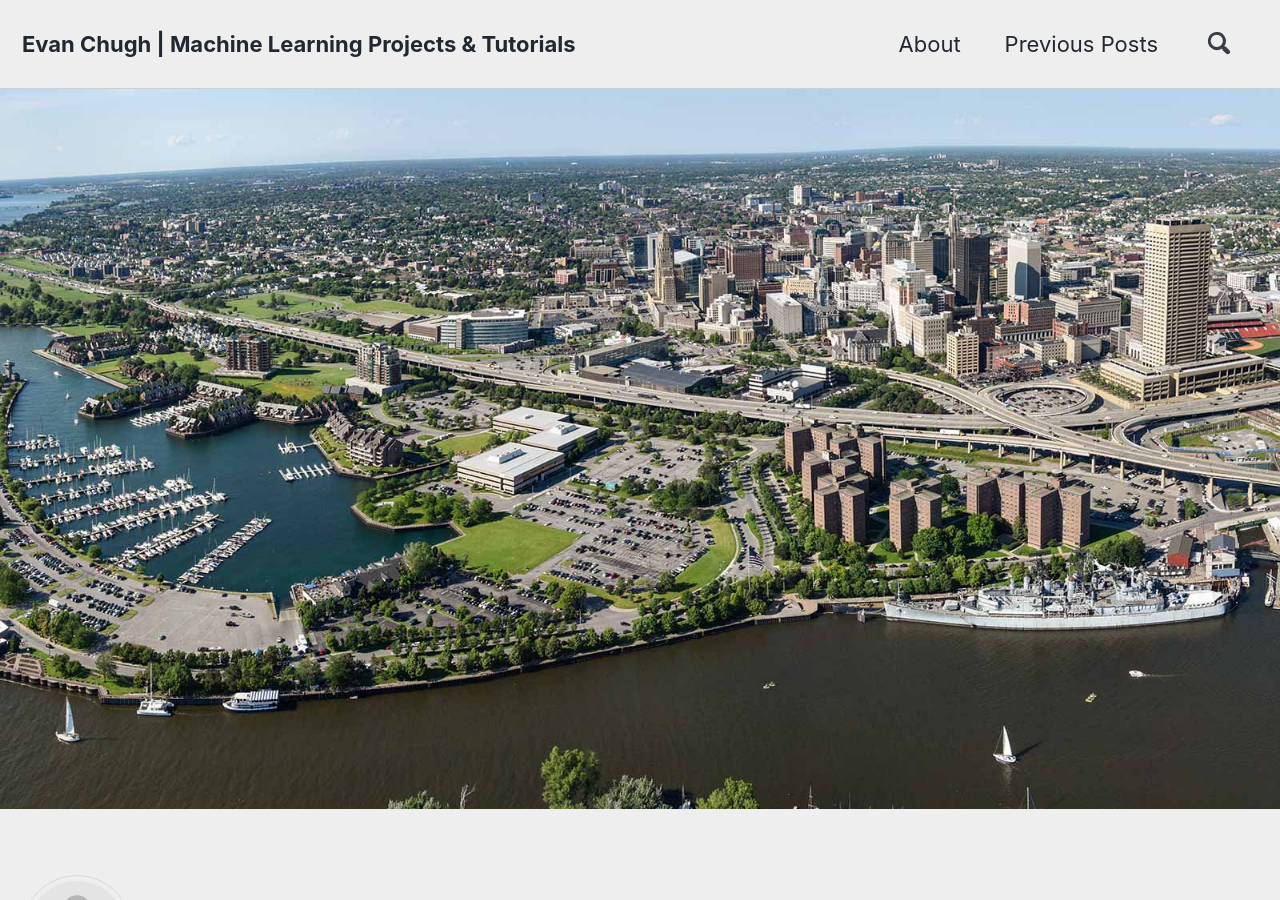
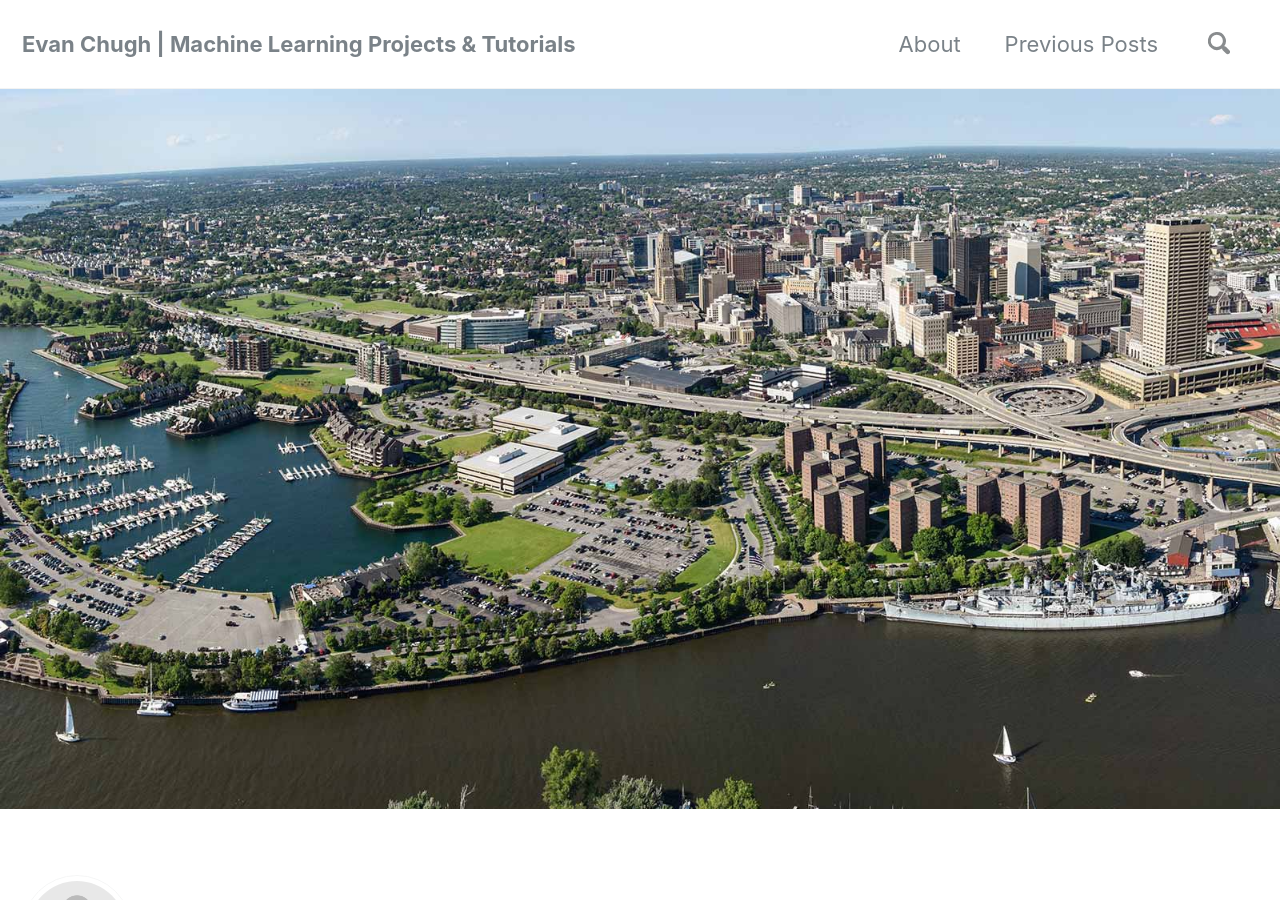
Before and after one commit to evanchugh/evanchugh.github.io, a Jekyll site: the page built from index.html, in a window 1280 px wide and 900 px high. Built offline with Jekyll 4.4.1, drawn with Linux system fonts in a browser that asks for light colours; nearby versions of some CDN libraries; the list of posts is cut into pages by our own code.

Commit message:
another theme change

```diff
--- a/_config.yml
+++ b/_config.yml
@@ -12,7 +12,7 @@
 
 # theme                  : "minimal-mistakes-jekyll"
 # remote_theme           : "mmistakes/minimal-mistakes"
-minimal_mistakes_skin    : "air" # "default", "air", "aqua", "contrast", "dark", "dirt", "neon", "mint", "plum", "sunrise"
+minimal_mistakes_skin    : "default" # "default", "air", "aqua", "contrast", "dark", "dirt", "neon", "mint", "plum", "sunrise"
 
 # Site Settings
 locale                   : "en-US"
```
